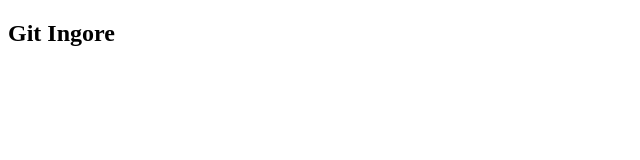
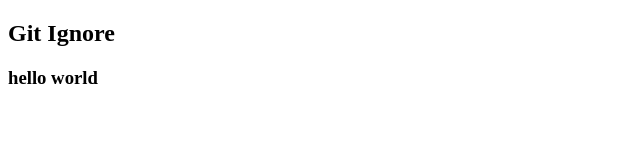
Before and after one commit to agrim1995/git-ignore-, a plain HTML site: page index.html in a window 1280 px wide. Shown: the whole page, without its empty margins (0-640 px from the left). Drawn offline with Linux system fonts and the light colour scheme.

Commit message:
add changes done

```diff
--- /dev/null
+++ b/app.js
@@ -0,0 +1 @@
+console.log("hello world");
--- a/index.html
+++ b/index.html
@@ -6,6 +6,7 @@
   <title>Document</title>
 </head>
 <body>
-  <h2>Git Ingore</h2>
+  <h2>Git Ignore</h2>
+  <h3> hello world</h3>
 </body>
 </html>
```
Also changed, not shown: 1 other file.
